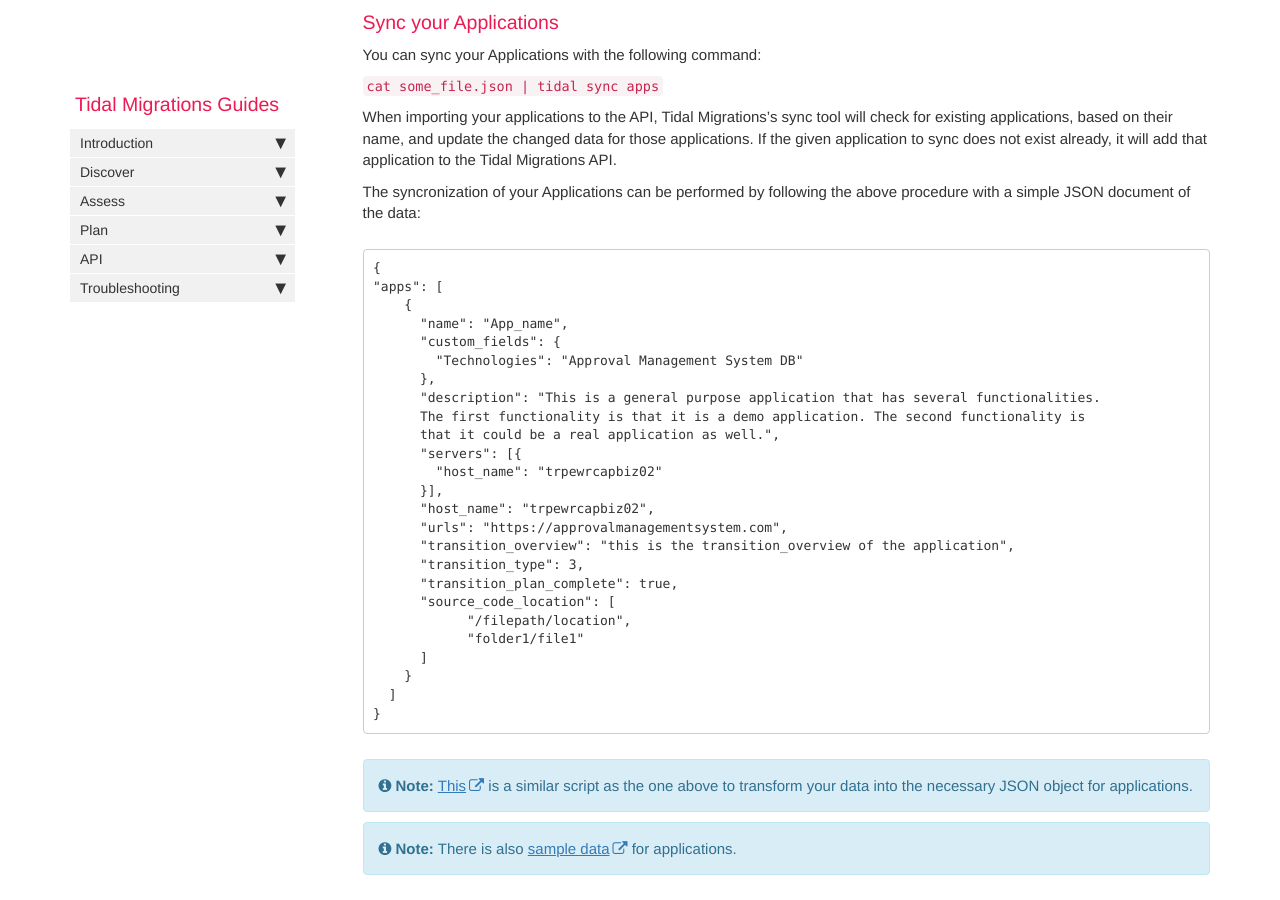
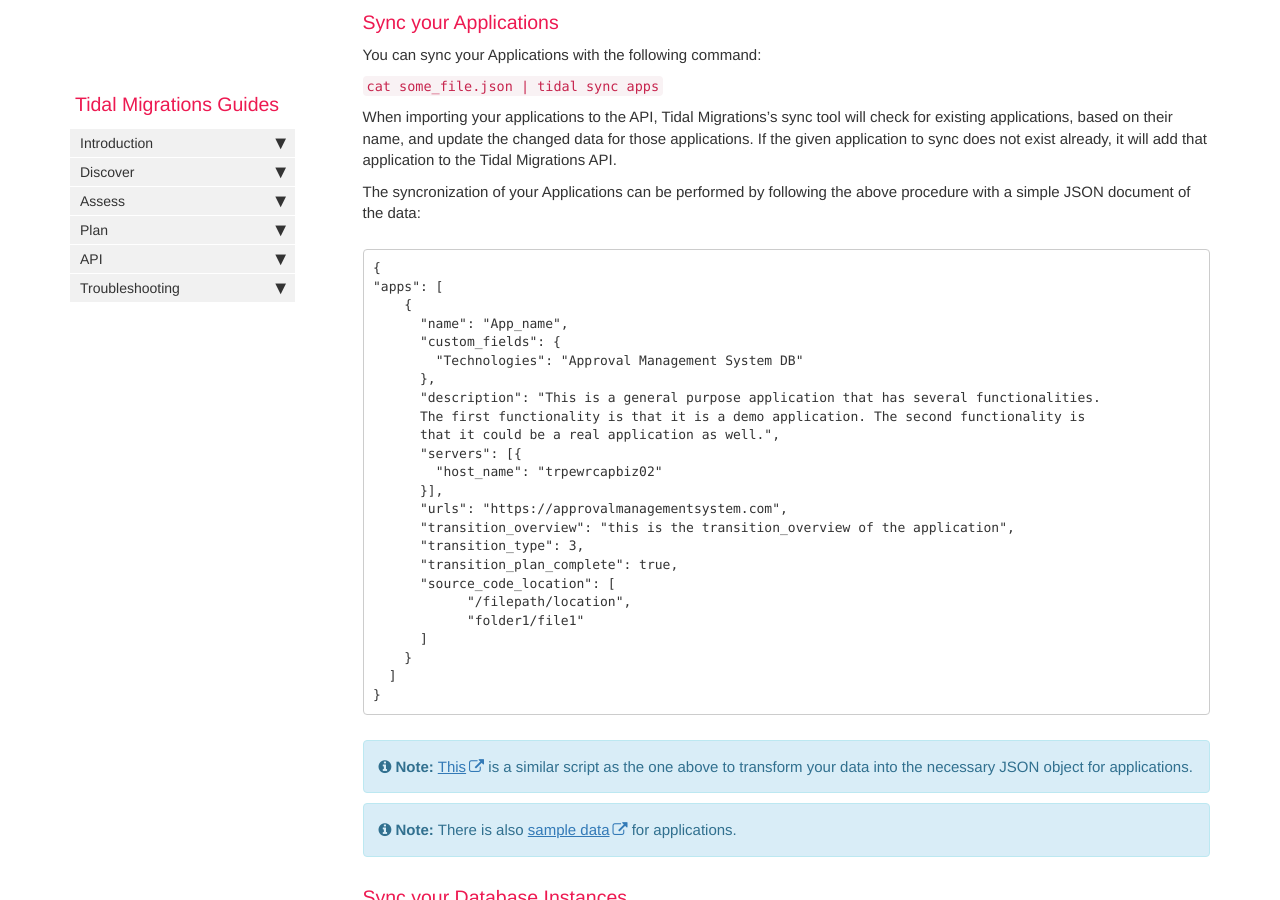
Before and after one commit to tidalmigrations/tidalmigrations.github.io, a Jekyll site: the page built from pages/tidal tools/syncservers.md, in a window 1280 px wide and 900 px high, scrolled down 2992 px. Built offline with Jekyll 4.4.1, drawn with Linux system fonts in a browser that asks for light colours; nearby versions of some CDN libraries; comment, search, counter and statistics services are not loaded.

Commit message:
Remove incorrect key from example app body data

```diff
--- a/pages/tidal tools/syncservers.md
+++ b/pages/tidal tools/syncservers.md
@@ -166,7 +166,6 @@ The syncronization of your Applications can be performed by following the above
       "servers": [{
         "host_name": "trpewrcapbiz02"
       }],
-      "host_name": "trpewrcapbiz02",
       "urls": "https://approvalmanagementsystem.com",
       "transition_overview": "this is the transition_overview of the application",
       "transition_type": 3,
```
